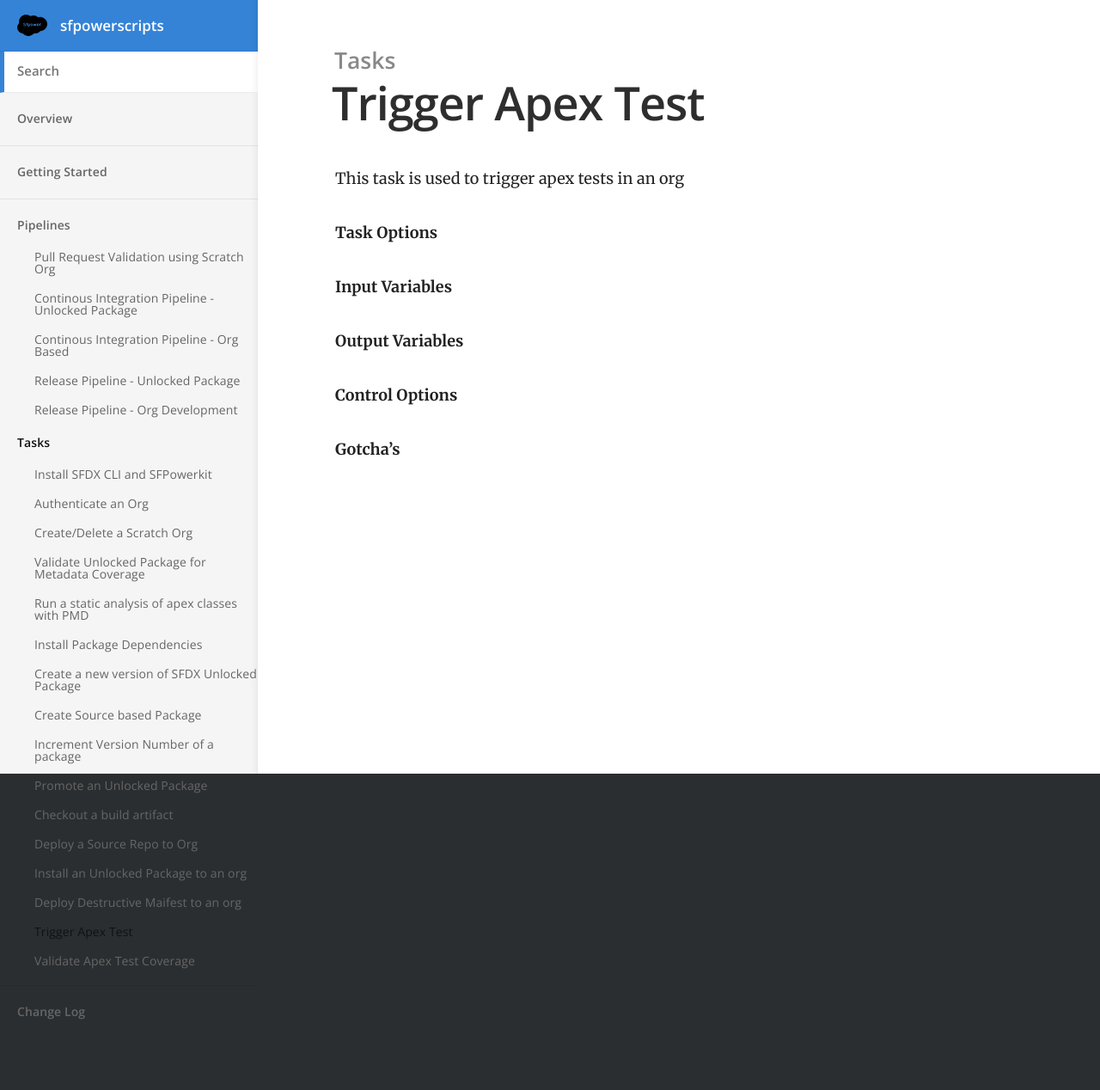
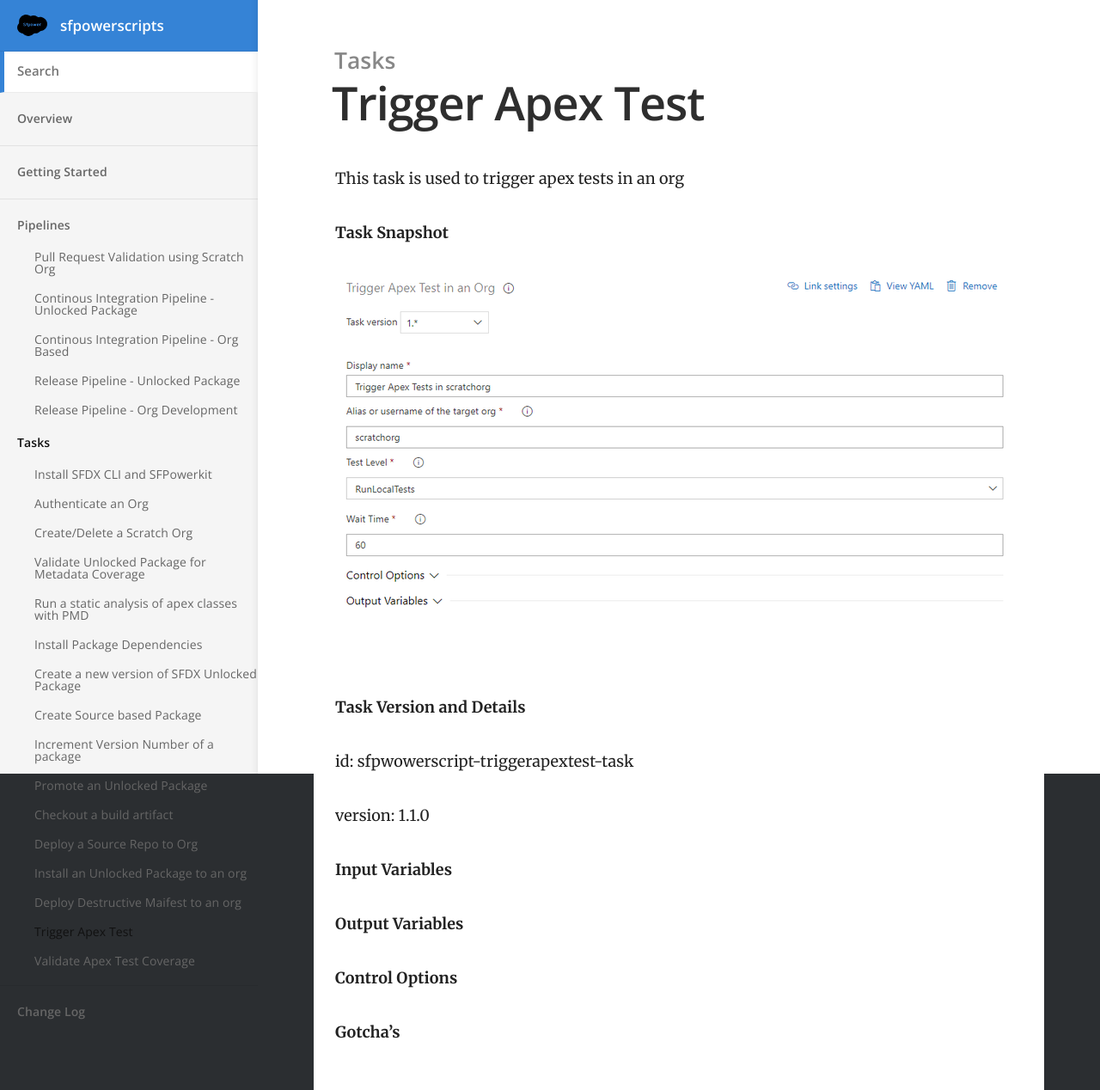
Before and after one commit to nbatterham/sfpowerscripts-doc, a Jekyll site: the page built from _docs/Tasks/Testing Tasks/Trigger Apex Test.md, in a window 1280 px wide. Shown: the whole page at 86% size. Built offline with Jekyll 4.4.1, drawn with Linux system fonts in a browser that asks for light colours; before the commit the page ends 1208 px from its top, so only the background shows below that.

Commit message:
Updated 2 files via CloudCannon

```diff
--- a/_docs/Tasks/Testing Tasks/Trigger Apex Test.md
+++ b/_docs/Tasks/Testing Tasks/Trigger Apex Test.md
@@ -6,10 +6,15 @@ order: 13
 
 This task is used to trigger apex tests in an org
 
+**Task Snapshot**
 
-**Task Options**
+**![](/uploads/trigger-apex-tests.PNG){: width="800" height="448"}**
 
+**Task Version and Details**
 
+id: sfpwowerscript-triggerapextest-task
+
+version: 1.1.0
 
 **Input Variables**
 
```
Also changed, not shown: uploads/trigger-apex-tests.PNG (added).
